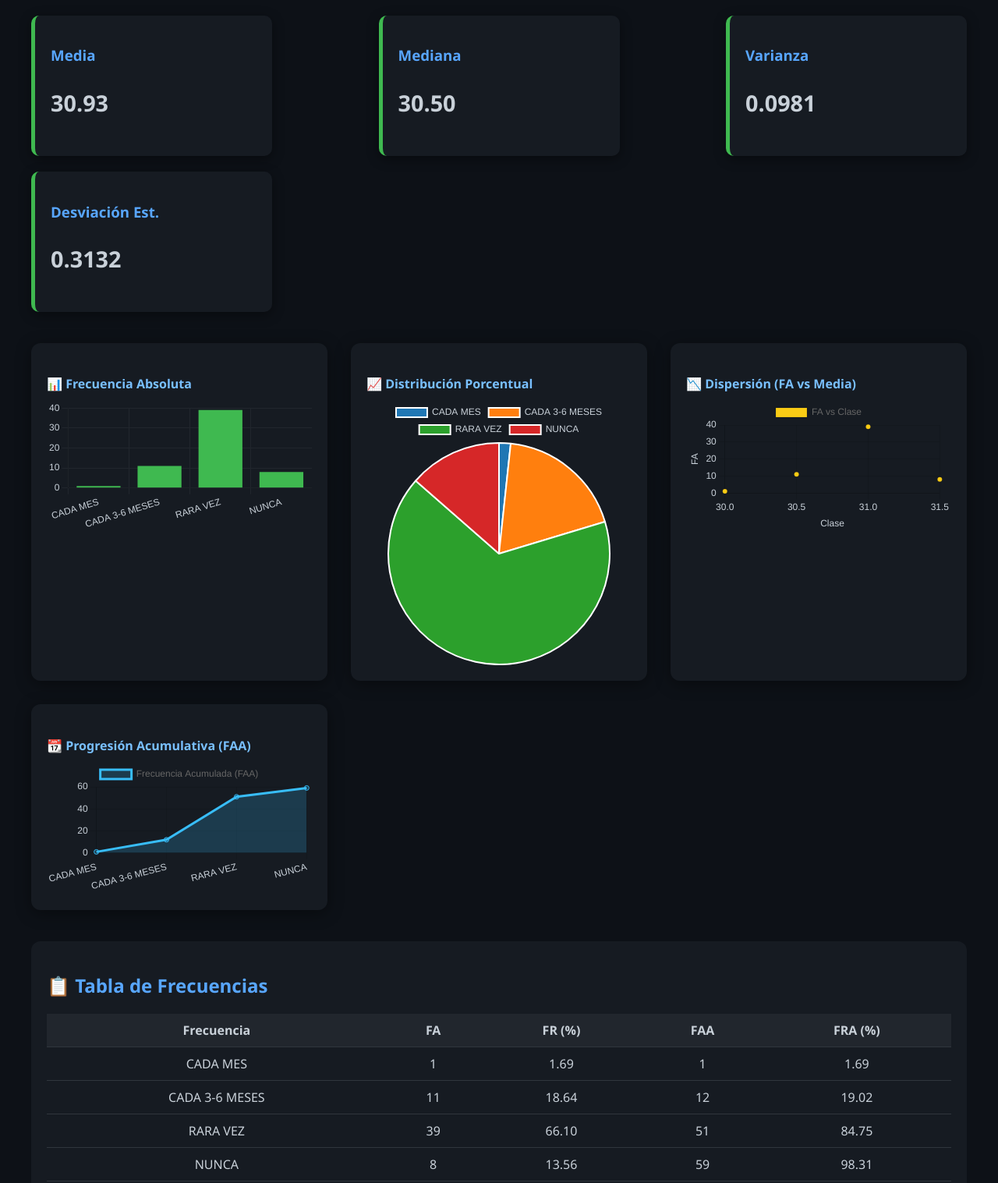
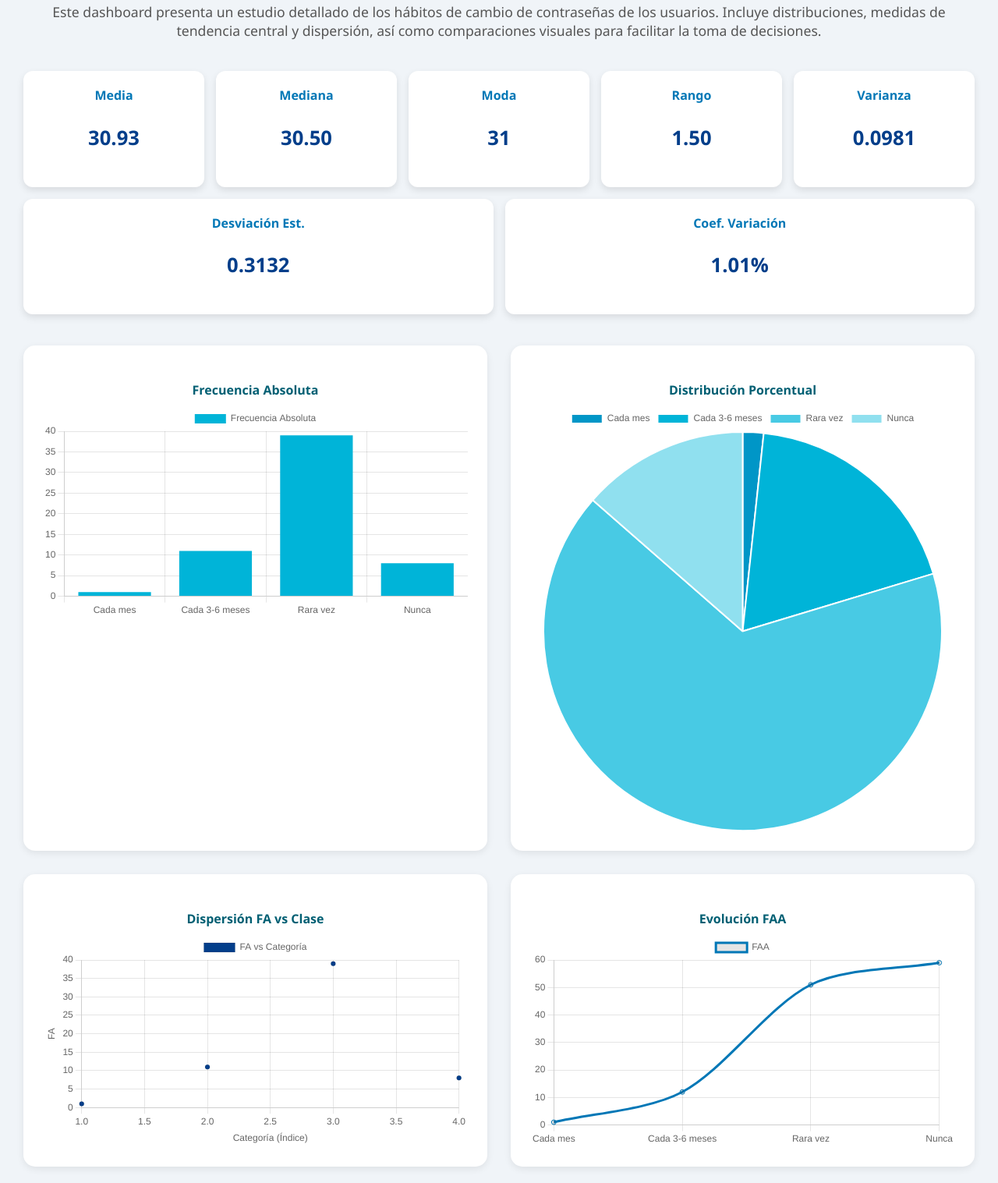
Before and after one commit to JoseJimenez2004/ProyectoProbabilidadyEstadistica, a plain HTML site: page index.html in a window 1280 px wide. Shown: the part 181-1698 px from the top of the page at 78% size. Drawn offline with nearby package versions, Linux system fonts and the light colour scheme.

Commit message:
UPDATE FINAL PREGUNTA 1

```diff
--- a/dashboard.js
+++ b/dashboard.js
@@ -1,52 +1,67 @@
-const categorias = ["CADA MES", "CADA 3-6 MESES", "RARA VEZ", "NUNCA"];
-const FA = [1, 11, 39, 8];
-const FAA = [1, 12, 51, 59];
-const FR = [0.0169, 0.1864, 0.6610, 0.1356];
-const FRA = [0.0169, 0.1902, 0.8475, 0.9831];
-const clases = [30, 30.5, 31, 31.5];
+const datos = [
+  { categoria: "Cada mes", FA: 1, FAA: 1, FR: 0.0169, FRA: 0.0169, ponderacion: 1 },
+  { categoria: "Cada 3-6 meses", FA: 11, FAA: 12, FR: 0.1864, FRA: 0.2033, ponderacion: 2 },
+  { categoria: "Rara vez", FA: 39, FAA: 51, FR: 0.6610, FRA: 0.8644, ponderacion: 3 },
+  { categoria: "Nunca", FA: 8, FAA: 59, FR: 0.1356, FRA: 1.0, ponderacion: 4 },
+];
 
-// Estadísticas
 const media = 30.93;
 const mediana = 30.5;
+const moda = 31; // Rara vez (mayor FA)
+const rango = 31.5 - 30; // 1.5
 const varianza = 0.0981;
 const desviacion = 0.3132;
+const coefVariacion = (desviacion / media) * 100;
 
 document.getElementById("media").textContent = media.toFixed(2);
 document.getElementById("mediana").textContent = mediana.toFixed(2);
+document.getElementById("moda").textContent = moda;
+document.getElementById("rango").textContent = rango.toFixed(2);
 document.getElementById("varianza").textContent = varianza.toFixed(4);
 document.getElementById("desviacion").textContent = desviacion.toFixed(4);
+document.getElementById("cv").textContent = coefVariacion.toFixed(2) + "%";
 
-// Tabla
-const tbody = document.getElementById("data-table-body");
-categorias.forEach((cat, i) => {
-  const tr = document.createElement("tr");
-  tr.innerHTML = `
-    <td>${cat}</td>
-    <td>${FA[i]}</td>
-    <td>${(FR[i] * 100).toFixed(2)}</td>
-    <td>${FAA[i]}</td>
-    <td>${(FRA[i] * 100).toFixed(2)}</td>
-  `;
-  tbody.appendChild(tr);
+// ------------------------ Tablas ------------------------
+const tableBody = document.getElementById("data-table-body");
+datos.forEach(d => {
+  tableBody.innerHTML += `<tr>
+    <td>${d.categoria}</td>
+    <td>${d.FA}</td>
+    <td>${(d.FR * 100).toFixed(2)}%</td>
+    <td>${d.FAA}</td>
+    <td>${(d.FRA * 100).toFixed(2)}%</td>
+  </tr>`;
 });
+
+const comparativaBody = document.getElementById("comparativa-table-body");
+datos.forEach(d => {
+  comparativaBody.innerHTML += `<tr>
+    <td>${d.categoria}</td>
+    <td>${d.ponderacion}</td>
+    <td>${d.FA}</td>
+    <td>${d.FA * d.ponderacion}</td>
+  </tr>`;
+});
+
+// ------------------------ Gráficas ------------------------
+const labels = datos.map(d => d.categoria);
+const fa = datos.map(d => d.FA);
+const fr = datos.map(d => +(d.FR * 100).toFixed(2));
+const faa = datos.map(d => d.FAA);
 
 // Bar Chart
 new Chart(document.getElementById("barChart"), {
   type: "bar",
   data: {
-    labels: categorias,
+    labels,
     datasets: [{
-      label: "FA",
-      data: FA,
-      backgroundColor: "#3fb950"
-    }]
+      label: "Frecuencia Absoluta",
+      data: fa,
+      backgroundColor: "#00b4d8",
+    }],
   },
   options: {
-    plugins: { legend: { display: false } },
-    scales: {
-      x: { ticks: { color: "#c9d1d9" }, grid: { color: "#21262d" } },
-      y: { beginAtZero: true, ticks: { color: "#c9d1d9" }, grid: { color: "#21262d" } }
-    }
+    animation: { duration: 1000 }
   }
 });
 
@@ -54,54 +69,80 @@ new Chart(document.getElementById("barChart"), {
 new Chart(document.getElementById("pieChart"), {
   type: "pie",
   data: {
-    labels: categorias,
+    labels,
     datasets: [{
-      data: FR.map(f => (f * 100).toFixed(2)),
-      backgroundColor: ["#1f77b4", "#ff7f0e", "#2ca02c", "#d62728"]
+      label: "Distribución %",
+      data: fr,
+      backgroundColor: ["#0096c7", "#00b4d8", "#48cae4", "#90e0ef"],
+    }],
+  },
+});
+
+// Scatter Chart
+new Chart(document.getElementById("scatterChart"), {
+  type: "scatter",
+  data: {
+    datasets: [{
+      label: "FA vs Categoría",
+      data: fa.map((y, i) => ({ x: i + 1, y })),
+      backgroundColor: "#023e8a"
     }]
   },
   options: {
-    plugins: {
-      legend: { labels: { color: "#c9d1d9" } }
+    scales: {
+      x: { title: { display: true, text: "Categoría (Índice)" } },
+      y: { title: { display: true, text: "FA" } }
     }
   }
 });
 
-// Scatter Chart (Dispersión)
-new Chart(document.getElementById("scatterChart"), {
-  type: "scatter",
+// Line Chart
+new Chart(document.getElementById("lineChart"), {
+  type: "line",
   data: {
+    labels,
     datasets: [{
-      label: "FA vs Clase",
-      data: clases.map((x, i) => ({ x: x, y: FA[i] })),
-      backgroundColor: "#facc15"
+      label: "FAA",
+      data: faa,
+      fill: false,
+      borderColor: "#0077b6",
+      tension: 0.3
     }]
-  },
-  options: {
-    scales: {
-      x: { title: { display: true, text: "Clase", color: "#c9d1d9" }, ticks: { color: "#c9d1d9" } },
-      y: { title: { display: true, text: "FA", color: "#c9d1d9" }, ticks: { color: "#c9d1d9" } }
-    }
   }
 });
 
-// Line Chart (FAA)
-new Chart(document.getElementById("lineChart"), {
-  type: "line",
+// Combo Chart
+new Chart(document.getElementById("comboChart"), {
+  type: "bar",
   data: {
-    labels: categorias,
-    datasets: [{
-      label: "Frecuencia Acumulada (FAA)",
-      data: FAA,
-      fill: true,
-      borderColor: "#38bdf8",
-      backgroundColor: "rgba(56, 189, 248, 0.2)"
-    }]
-  },
-  options: {
-    scales: {
-      x: { ticks: { color: "#c9d1d9" } },
-      y: { beginAtZero: true, ticks: { color: "#c9d1d9" } }
-    }
+    labels,
+    datasets: [
+      {
+        type: 'bar',
+        label: 'FA',
+        data: fa,
+        backgroundColor: '#90e0ef'
+      },
+      {
+        type: 'line',
+        label: 'FR (%)',
+        data: fr,
+        borderColor: '#023e8a',
+        fill: false
+      }
+    ]
   }
 });
+
+// Simulación Boxplot (como líneas, no nativo en Chart.js)
+new Chart(document.getElementById("boxplotChart"), {
+  type: "bar",
+  data: {
+    labels: labels,
+    datasets: [{
+      label: 'Media de clase simulada',
+      data: [30, 30.5, 31, 31.5],
+      backgroundColor: '#0077b6'
+    }]
+  }
+});
--- a/index.html
+++ b/index.html
@@ -2,77 +2,90 @@
 <html lang="es">
 <head>
   <meta charset="UTF-8" />
-  <meta name="viewport" content="width=device-width, initial-scale=1" />
-  <title>Dashboard Profesional - Seguridad de Contraseñas</title>
+  <meta name="viewport" content="width=device-width, initial-scale=1.0" />
+  <title>Dashboard Profesional - Cambio de Contraseñas</title>
   <link rel="stylesheet" href="style.css" />
-  <script src="https://cdn.jsdelivr.net/npm/chart.js"></script>
+  <script src="https://cdn.jsdelivr.net/npm/chart.js@4.4.2/dist/chart.umd.min.js"></script>
 </head>
 <body>
   <div class="dashboard-container">
-    <header class="fade-in">
-      <h1>🔐 Dashboard de Seguridad</h1>
-      <p>Estadísticas sobre la frecuencia de cambio de contraseñas</p>
+    <header>
+      <h1>🔐 Análisis Estadístico de Frecuencia de Cambio de Contraseñas</h1>
+      <p>Este dashboard presenta un estudio detallado de los hábitos de cambio de contraseñas de los usuarios. Incluye distribuciones, medidas de tendencia central y dispersión, así como comparaciones visuales para facilitar la toma de decisiones.</p>
     </header>
 
-    <!-- Métricas principales -->
-    <section class="metrics">
-      <div class="metric-card fade-in">
-        <h3>Media</h3>
-        <p id="media">--</p>
+    <!-- Métricas en línea -->
+    <section class="metrics-horizontal">
+      <div class="metric-card"><h3>Media</h3><p id="media">--</p></div>
+      <div class="metric-card"><h3>Mediana</h3><p id="mediana">--</p></div>
+      <div class="metric-card"><h3>Moda</h3><p id="moda">--</p></div>
+      <div class="metric-card"><h3>Rango</h3><p id="rango">--</p></div>
+      <div class="metric-card"><h3>Varianza</h3><p id="varianza">--</p></div>
+      <div class="metric-card"><h3>Desviación Est.</h3><p id="desviacion">--</p></div>
+      <div class="metric-card"><h3>Coef. Variación</h3><p id="cv">--</p></div>
+    </section>
+
+    <!-- Gráficas comparativas -->
+    <section class="charts-section">
+      <div class="chart-box">
+        <h4>Frecuencia Absoluta</h4>
+        <canvas id="barChart"></canvas>
       </div>
-      <div class="metric-card fade-in">
-        <h3>Mediana</h3>
-        <p id="mediana">--</p>
+      <div class="chart-box">
+        <h4>Distribución Porcentual</h4>
+        <canvas id="pieChart"></canvas>
       </div>
-      <div class="metric-card fade-in">
-        <h3>Varianza</h3>
-        <p id="varianza">--</p>
+      <div class="chart-box">
+        <h4>Dispersión FA vs Clase</h4>
+        <canvas id="scatterChart"></canvas>
       </div>
-      <div class="metric-card fade-in">
-        <h3>Desviación Est.</h3>
-        <p id="desviacion">--</p>
+      <div class="chart-box">
+        <h4>Evolución FAA</h4>
+        <canvas id="lineChart"></canvas>
+      </div>
+      <div class="chart-box">
+        <h4>Frecuencia y Clase Comparadas</h4>
+        <canvas id="comboChart"></canvas>
+      </div>
+      <div class="chart-box">
+        <h4>Boxplot de Categorías</h4>
+        <canvas id="boxplotChart"></canvas>
       </div>
     </section>
 
-    <!-- Gráficas -->
-    <section class="charts-grid">
-      <div class="chart-box fade-in">
-        <h4>📊 Frecuencia Absoluta</h4>
-        <canvas id="barChart"></canvas>
-      </div>
-      <div class="chart-box fade-in">
-        <h4>📈 Distribución Porcentual</h4>
-        <canvas id="pieChart"></canvas>
-      </div>
-      <div class="chart-box fade-in">
-        <h4>📉 Dispersión (FA vs Media)</h4>
-        <canvas id="scatterChart"></canvas>
-      </div>
-      <div class="chart-box fade-in">
-        <h4>📆 Progresión Acumulativa (FAA)</h4>
-        <canvas id="lineChart"></canvas>
-      </div>
-    </section>
-
-    <!-- Tabla de datos -->
-    <section class="data-table fade-in">
+    <!-- Tablas de datos -->
+    <section class="data-table">
       <h2>📋 Tabla de Frecuencias</h2>
       <table>
         <thead>
           <tr>
-            <th>Frecuencia</th>
+            <th>Categoría</th>
             <th>FA</th>
             <th>FR (%)</th>
             <th>FAA</th>
             <th>FRA (%)</th>
           </tr>
         </thead>
-        <tbody id="data-table-body">
-          <!-- JS llenará los datos -->
-        </tbody>
+        <tbody id="data-table-body"></tbody>
+      </table>
+    </section>
+
+    <section class="data-table">
+      <h2>📊 Tabla Comparativa por Valor de Ponderación</h2>
+      <table>
+        <thead>
+          <tr>
+            <th>Respuesta</th>
+            <th>Ponderación</th>
+            <th>FA</th>
+            <th>Ponderación x FA</th>
+          </tr>
+        </thead>
+        <tbody id="comparativa-table-body"></tbody>
       </table>
     </section>
   </div>
+
   <script src="dashboard.js"></script>
 </body>
 </html>
--- a/style.css
+++ b/style.css
@@ -1,111 +1,123 @@
 body {
+  font-family: 'Segoe UI', sans-serif;
   margin: 0;
-  font-family: 'Segoe UI', sans-serif;
-  background: #0d1117;
-  color: #c9d1d9;
+  background: #f0f4f8;
+  color: #333;
 }
 
 .dashboard-container {
+  max-width: 1400px;
+  margin: auto;
   padding: 30px;
-  max-width: 1200px;
-  margin: auto;
 }
 
 header {
   text-align: center;
   margin-bottom: 40px;
 }
+
 header h1 {
-  font-size: 2.5rem;
-  color: #58a6ff;
-}
-header p {
-  color: #8b949e;
+  font-size: 2.5em;
+  color: #002b5c;
+  margin-bottom: 10px;
 }
 
-.metrics {
+header p {
+  color: #555;
+  font-size: 1.1em;
+}
+
+.metrics-horizontal {
   display: flex;
-  justify-content: space-between;
   flex-wrap: wrap;
-  gap: 20px;
+  gap: 15px;
+  justify-content: space-around;
   margin-bottom: 40px;
 }
 
 .metric-card {
-  background: #161b22;
-  border-left: 5px solid #3fb950;
+  flex: 1 1 180px;
+  background: white;
   padding: 20px;
-  border-radius: 10px;
-  width: 22%;
-  min-width: 200px;
-  box-shadow: 0 4px 15px rgba(0, 0, 0, 0.4);
-  transition: transform 0.2s;
-}
-.metric-card:hover {
-  transform: translateY(-5px);
-}
-.metric-card h3 {
-  color: #58a6ff;
-  margin-bottom: 10px;
-}
-.metric-card p {
-  font-size: 1.8rem;
-  font-weight: bold;
+  border-radius: 12px;
+  box-shadow: 0 4px 10px rgba(0, 0, 0, 0.1);
+  text-align: center;
+  transition: transform 0.3s ease, box-shadow 0.3s ease;
+  cursor: pointer;
 }
 
-.charts-grid {
+.metric-card:hover {
+  transform: scale(1.05);
+  box-shadow: 0 6px 20px rgba(0, 0, 0, 0.15);
+}
+
+.metric-card h3 {
+  margin: 0;
+  font-size: 1em;
+  color: #0077b6;
+}
+
+.metric-card p {
+  font-size: 1.6em;
+  font-weight: bold;
+  color: #023e8a;
+}
+
+.charts-section {
   display: grid;
-  grid-template-columns: repeat(auto-fit, minmax(340px, 1fr));
+  grid-template-columns: repeat(auto-fit, minmax(400px, 1fr));
   gap: 30px;
+  margin-bottom: 50px;
+}
+
+.chart-box {
+  background: #fff;
+  padding: 25px;
+  border-radius: 15px;
+  box-shadow: 0 3px 10px rgba(0, 0, 0, 0.08);
+  transition: transform 0.3s ease;
+}
+
+.chart-box:hover {
+  transform: translateY(-7px);
+}
+
+.chart-box h4 {
+  text-align: center;
+  margin-bottom: 10px;
+  color: #005f73;
+}
+
+.data-table {
+  background: white;
+  padding: 25px;
+  border-radius: 15px;
+  box-shadow: 0 2px 10px rgba(0, 0, 0, 0.08);
   margin-bottom: 40px;
 }
 
-.chart-box {
-  background: #161b22;
-  border-radius: 12px;
-  padding: 20px;
-  box-shadow: 0 4px 20px rgba(0, 0, 0, 0.4);
+.data-table h2 {
+  margin-bottom: 15px;
+  color: #14213d;
+  font-size: 1.4em;
 }
 
-.chart-box h4 {
-  margin-bottom: 10px;
-  color: #79c0ff;
-}
-
-.data-table {
-  background: #161b22;
-  padding: 20px;
-  border-radius: 12px;
-}
-.data-table h2 {
-  margin-bottom: 20px;
-  color: #58a6ff;
-}
 table {
   width: 100%;
   border-collapse: collapse;
 }
-th, td {
-  border-bottom: 1px solid #30363d;
-  padding: 10px;
-  text-align: center;
-}
-th {
-  background: #21262d;
-  color: #c9d1d9;
+
+thead {
+  background: #0077b6;
+  color: white;
 }
 
-/* Animaciones */
-.fade-in {
-  animation: fadeInUp 1s ease;
+th, td {
+  padding: 12px;
+  text-align: center;
+  border: 1px solid #ddd;
 }
-@keyframes fadeInUp {
-  from {
-    opacity: 0;
-    transform: translateY(25px);
-  }
-  to {
-    opacity: 1;
-    transform: translateY(0);
-  }
+
+tbody tr:nth-child(even) {
+  background: #f1faff;
 }
```
